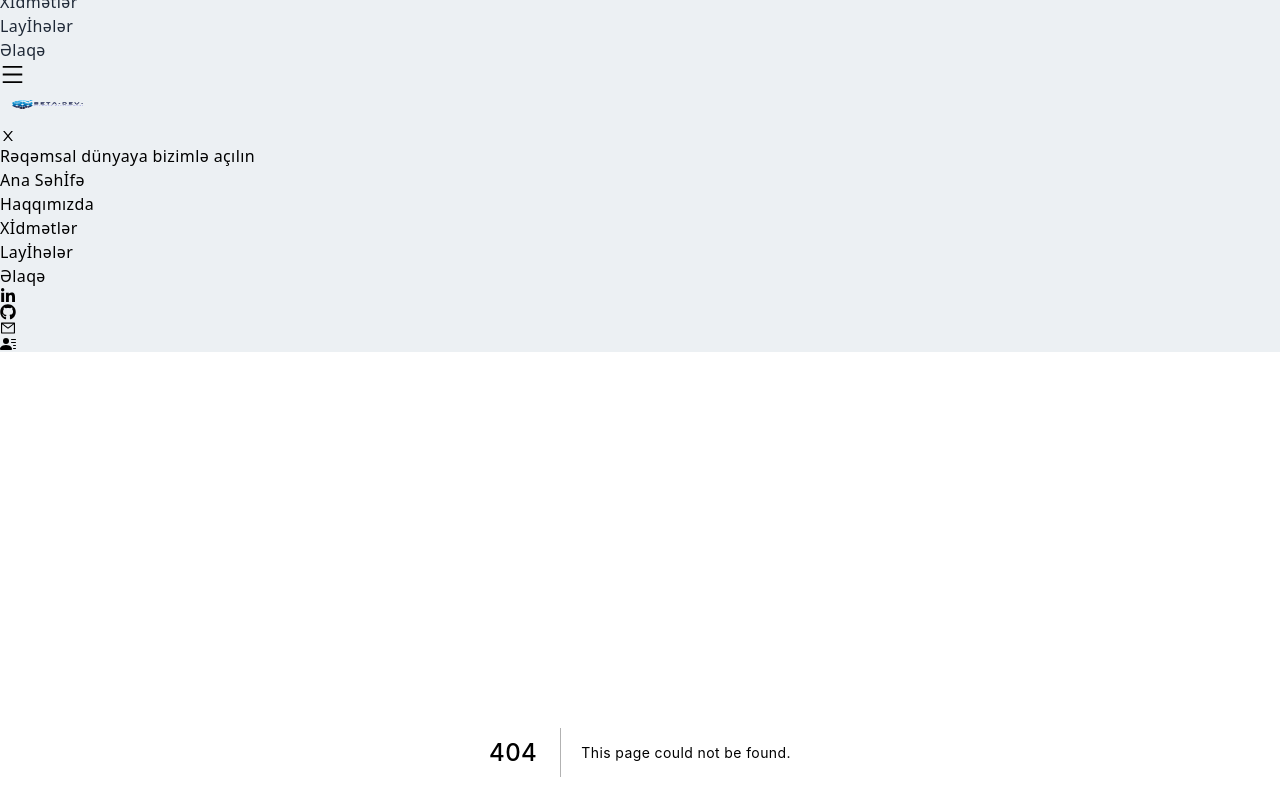
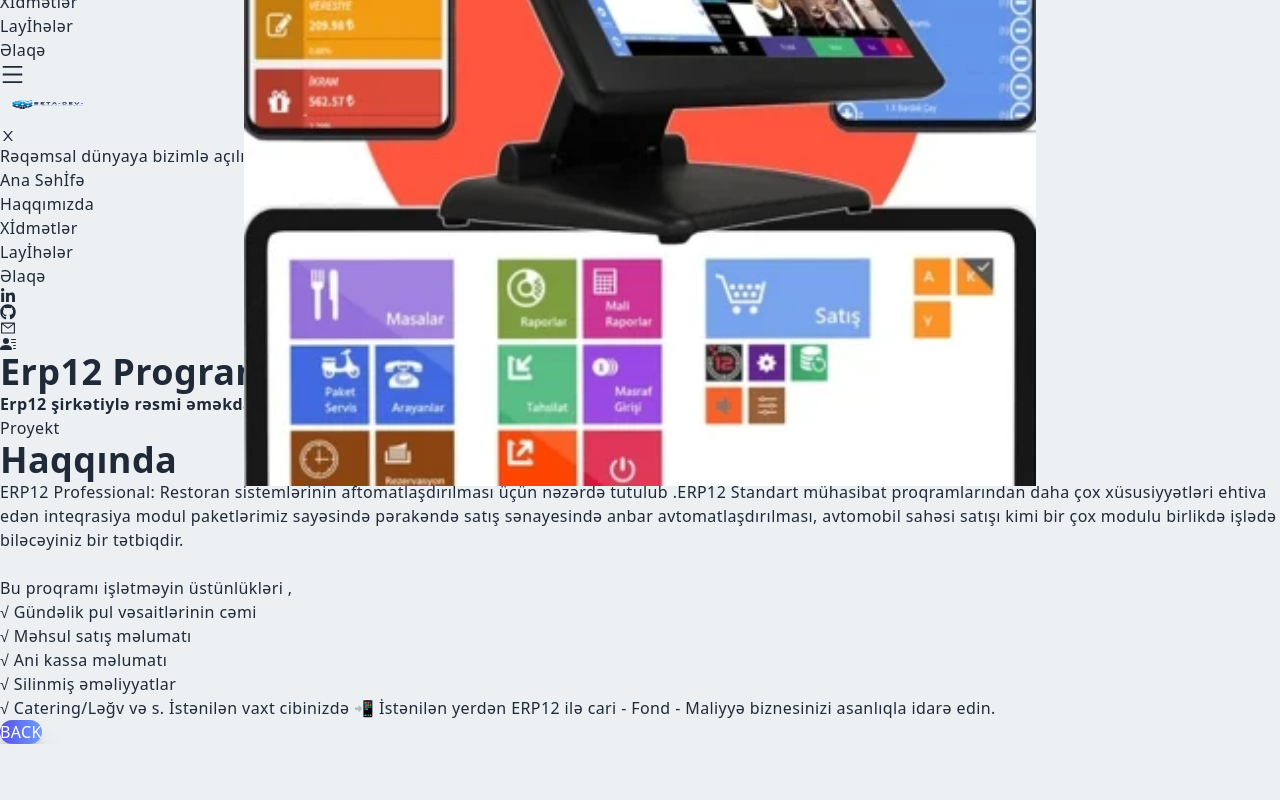
Before and after one commit to cmakhmud/Next.js-tailwindcss, a Next.js app in the folder myapp/: page /erp12 in a window 1280 px wide. Before the commit this address had no page. Shown: the part 314-1114 px from the top of the page. After the commit the page ends 1058 px from the top, so only its background shows below. Built offline with nearby package versions, Linux system fonts and the light colour scheme.

Commit message:
Add files via upload

```diff
--- /dev/null
+++ b/myapp/pages/erp12.js
@@ -0,0 +1,72 @@
+import React from 'react'
+import erp12 from '../public/assets/erp12.webp'
+import Image from 'next/image'
+import Link from 'next/link'
+export default function proporty() {
+    return (
+        <div className='w-full'>
+            <div className='w-screen h-[30vh] lg:h-[40vh] relative'>
+                <div className='absolute top-0 left-0 w-full h-[30vh] lg:h-[40vh] bg-black/70 z-10' />
+                <Image
+                    className='absolute z-1'
+                    layout='fill'
+                    objectFit='contain'
+                    src={erp12}
+                    alt='/'
+                />
+                <div className='absolute top-[70%] max-w-[1240px] w-full left-[50%] right-[50%] translate-x-[-50%] translate-y-[-50%] text-white z-10 p-2'>
+                    <h2 className='py-2'>Erp12 Programı</h2>
+                    <h3>Erp12 şirkətiylə rəsmi əməkdaşlıq</h3>
+                </div>
+            </div>
+
+            <div className='max-w-[1240px] mx-auto p-2 grid md:grid-cols-5 gap-8 pt-8'>
+                <div className='col-span-4'>
+                    <p>Proyekt</p>
+                    <h2>Haqqında</h2>
+                    <p>
+                        ERP12 Professional: Restoran sistemlərinin aftomatlaşdırılması üçün nəzərdə tutulub .ERP12 Standart mühasibat proqramlarından daha çox xüsusiyyətləri ehtiva edən inteqrasiya modul paketlərimiz sayəsində pərakəndə satış sənayesində anbar avtomatlaşdırılması,
+                        avtomobil sahəsi satışı kimi bir çox modulu birlikdə işlədə biləcəyiniz bir tətbiqdir.
+                        <br></br>
+                        <br></br>
+                        Bu proqramı işlətməyin üstünlükləri ,
+                        <br></br>
+                        √ Gündəlik pul vəsaitlərinin cəmi
+                        <br></br>
+                         √ Məhsul satış məlumatı
+                        <br></br>
+                        √ Ani kassa məlumatı
+                        <br></br>
+                        √ Silinmiş əməliyyatlar
+                        <br></br>
+                        √ Catering/Ləğv və s. İstənilən vaxt cibinizdə 📲 İstənilən yerdən ERP12 ilə cari - Fond - Maliyyə biznesinizi asanlıqla idarə edin.
+                        <br></br>
+
+                    </p>
+
+                    <Link href='/#projects'>
+                        <button className='px-8 py-2 mt-4'>Back</button>
+                    </Link>
+
+                </div>
+                {/*   <div className='col-span-4 md:col-span-1 shadow-xl shadow-gray-400 rounded-xl p-4'>
+          <div className='p-2'>
+            <p className='text-center font-bold pb-2'>Texnalogiyalar</p>
+            <div className='grid grid-cols-3 md:grid-cols-1'>
+              <p className='text-gray-600 py-2 flex items-center'>
+                <RiRadioButtonFill className='pr-1' /> React-native
+              </p>
+              <p className='text-gray-600 py-2 flex items-center'>
+                <RiRadioButtonFill className='pr-1' /> Css
+              </p>
+              <p className='text-gray-600 py-2 flex items-center'>
+                <RiRadioButtonFill className='pr-1' /> Javascript
+              </p>
+            </div>
+          </div>
+        </div> */}
+
+            </div>
+        </div>
+    )
+}
```
